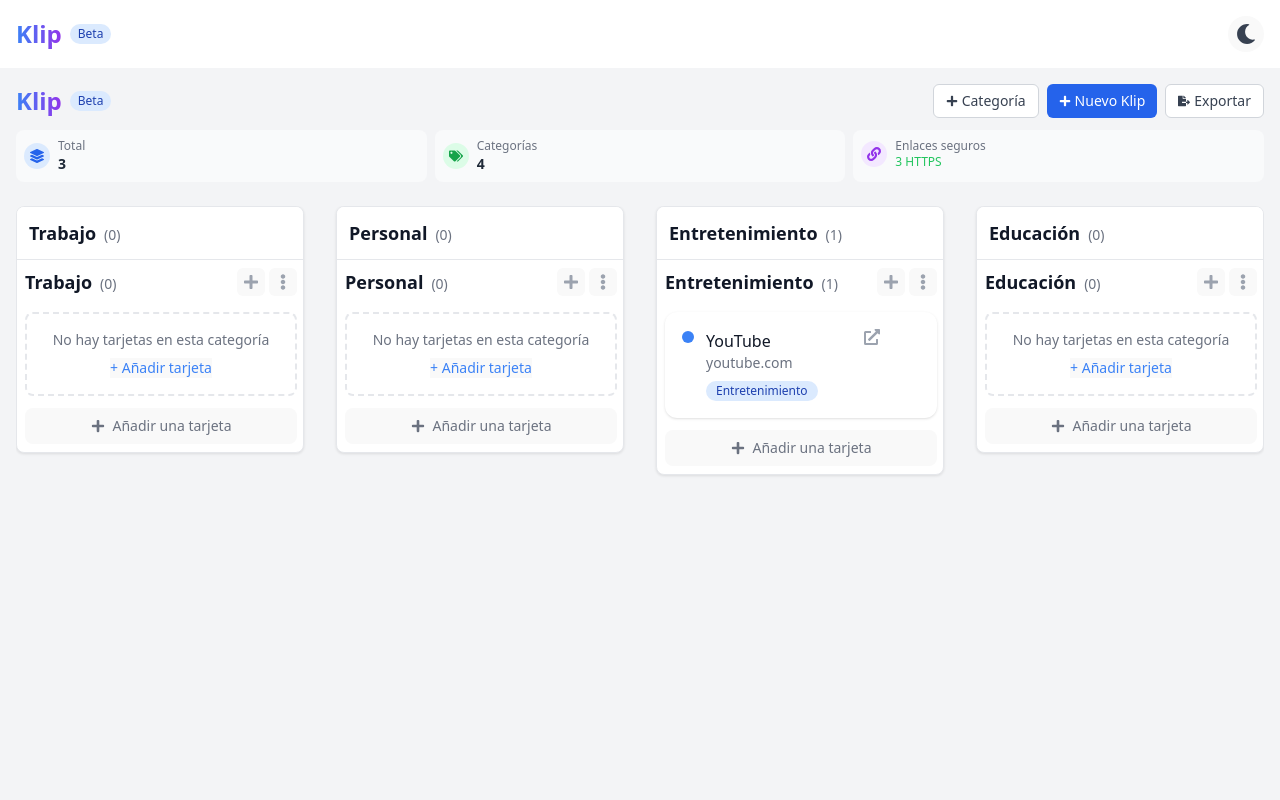
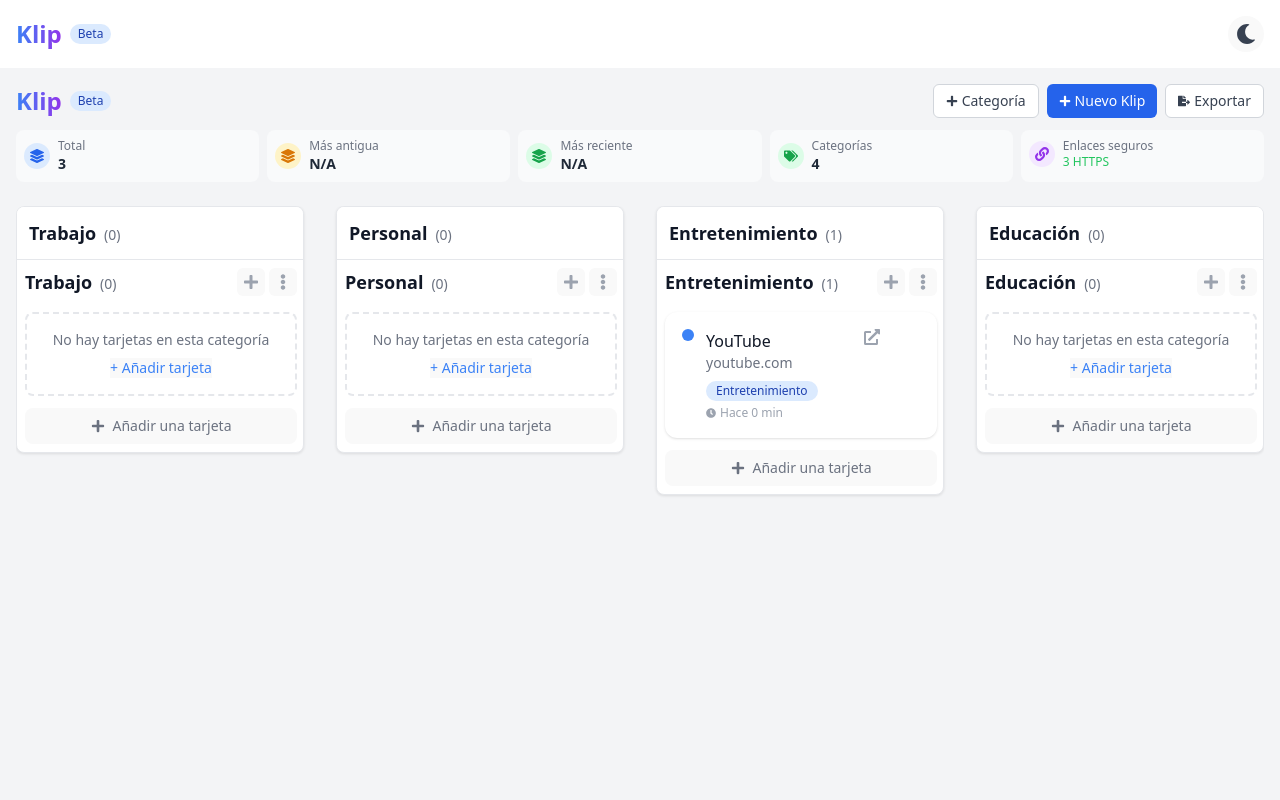
Before and after one commit to JuanFeDS/klip, a React (Vite) app: page / in a window 1280 px wide. Shown: the top 800 px of the page. Built offline with nearby package versions, Linux system fonts and the light colour scheme.

Commit message:
feat ✨: Time statistics are added

```diff
--- a/src/components/CategoryColumn.jsx
+++ b/src/components/CategoryColumn.jsx
@@ -114,6 +114,7 @@ export default function CategoryColumn({
               title={tab.title}
               url={tab.url}
               category={tab.category}
+              createdAt={tab.createdAt || new Date().toISOString()}
               onEdit={() => onEditTab?.(tab)}
               onDelete={() => onDeleteTab?.(tab.id)}
             />
--- a/src/components/Header.jsx
+++ b/src/components/Header.jsx
@@ -26,6 +26,39 @@ export default function Header({ onAddTab, onAddCategory, tabs = [], categories
   const totalCategories = categories.length;
   const httpLinks = tabs.filter(tab => tab.url && tab.url.startsWith('http:')).length;
   const httpsLinks = tabs.filter(tab => tab.url && tab.url.startsWith('https:')).length;
+
+  // Calcular estadísticas de antigüedad
+  const now = new Date();
+  const agesInDays = tabs
+    .map(tab => {
+      const createdAt = tab.createdAt ? new Date(tab.createdAt) : new Date();
+      return Math.floor((now - createdAt) / (1000 * 60 * 60 * 24));
+    })
+    .filter(age => !isNaN(age));
+
+  const averageAge = agesInDays.length > 0
+    ? Math.round(agesInDays.reduce((a, b) => a + b, 0) / agesInDays.length)
+    : 0;
+
+  // Encontrar el klip más reciente
+  const newestTab = tabs.length > 0
+    ? tabs.reduce((newest, tab) => {
+        const tabDate = tab.createdAt ? new Date(tab.createdAt) : new Date(0);
+        const newestDate = newest ? new Date(newest.createdAt || 0) : new Date(0);
+        return tabDate > newestDate ? tab : newest;
+      }, null)
+    : null;
+
+  // Calcular días desde el más reciente
+  const daysSinceNewest = newestTab
+    ? Math.floor((now - new Date(newestTab.createdAt || now)) / (1000 * 60 * 60 * 24))
+    : null;
+
+  const oldestTab = tabs.length > 0
+    ? Math.max(...tabs
+        .map(tab => tab.createdAt ? new Date(tab.createdAt) : now)
+        .map(date => Math.floor((now - date) / (1000 * 60 * 60 * 24))))
+    : 0;
   return (
     <div className="mb-6">
       <div className="flex items-center justify-between mb-3">
@@ -85,9 +118,9 @@ export default function Header({ onAddTab, onAddCategory, tabs = [], categories
       </div>
 
       {/* Panel de estadísticas integrado */}
-      <div className="grid grid-cols-3 gap-2 mb-3">
+      <div className="flex w-full gap-2 mb-3">
         {/* Total de tarjetas */}
-        <div className="bg-gray-50 dark:bg-gray-700 p-2 rounded-lg">
+        <div className="bg-gray-50 dark:bg-gray-700 p-2 rounded-lg flex-1 min-w-0">
           <div className="flex items-center gap-2">
             <div className="p-1.5 rounded-full bg-blue-100 dark:bg-blue-900/30 text-blue-600 dark:text-blue-400">
               <FaLayerGroup className="text-sm" />
@@ -99,8 +132,47 @@ export default function Header({ onAddTab, onAddCategory, tabs = [], categories
           </div>
         </div>
 
+        {/* Klip más antiguo */}
+        <div className="bg-gray-50 dark:bg-gray-700 p-2 rounded-lg flex-1 min-w-0">
+          <div className="flex items-center gap-2">
+            <div className="p-1.5 rounded-full bg-amber-100 dark:bg-amber-900/30 text-amber-600 dark:text-amber-400">
+              <FaLayerGroup className="text-sm" />
+            </div>
+            <div className="min-w-0">
+              <p className="text-xs text-gray-500 dark:text-gray-400 truncate">Más antigua</p>
+              <p className="text-sm font-semibold text-gray-800 dark:text-white">
+                {oldestTab === 0 ? 'N/A' :
+                 oldestTab === 1 ? 'Ayer' :
+                 oldestTab < 30 ? `Hace ${oldestTab} días` :
+                 Math.floor(oldestTab/30) === 1 ? 'Hace 1 mes' :
+                 `Hace ${Math.floor(oldestTab/30)} meses`}
+              </p>
+            </div>
+          </div>
+        </div>
+
+        {/* Klip más reciente */}
+        <div className="bg-gray-50 dark:bg-gray-700 p-2 rounded-lg flex-1 min-w-0">
+          <div className="flex items-center gap-2">
+            <div className="p-1.5 rounded-full bg-green-100 dark:bg-green-900/30 text-green-600 dark:text-green-400">
+              <FaLayerGroup className="text-sm" />
+            </div>
+            <div className="min-w-0">
+              <p className="text-xs text-gray-500 dark:text-gray-400 truncate">Más reciente</p>
+              <p className="text-sm font-semibold text-gray-800 dark:text-white">
+                {!newestTab ? 'N/A' :
+                 daysSinceNewest === 0 ? 'Hoy' :
+                 daysSinceNewest === 1 ? 'Ayer' :
+                 daysSinceNewest < 30 ? `Hace ${daysSinceNewest} días` :
+                 Math.floor(daysSinceNewest/30) === 1 ? 'Hace 1 mes' :
+                 `Hace ${Math.floor(daysSinceNewest/30)} meses`}
+              </p>
+            </div>
+          </div>
+        </div>
+
         {/* Total de categorías */}
-        <div className="bg-gray-50 dark:bg-gray-700 p-2 rounded-lg">
+        <div className="bg-gray-50 dark:bg-gray-700 p-2 rounded-lg flex-1 min-w-0">
           <div className="flex items-center gap-2">
             <div className="p-1.5 rounded-full bg-green-100 dark:bg-green-900/30 text-green-600 dark:text-green-400">
               <FaTags className="text-sm" />
@@ -113,7 +185,7 @@ export default function Header({ onAddTab, onAddCategory, tabs = [], categories
         </div>
 
         {/* Enlaces seguros */}
-        <div className="bg-gray-50 dark:bg-gray-700 p-2 rounded-lg">
+        <div className="bg-gray-50 dark:bg-gray-700 p-2 rounded-lg flex-1 min-w-0">
           <div className="flex items-center gap-2">
             <div className="p-1.5 rounded-full bg-purple-100 dark:bg-purple-900/30 text-purple-600 dark:text-purple-400">
               <FaLink className="text-sm" />
--- a/src/components/TabCard.jsx
+++ b/src/components/TabCard.jsx
@@ -1,6 +1,44 @@
-import { FaExternalLinkAlt, FaTrashAlt, FaEdit, FaCopy } from 'react-icons/fa';
+import { FaExternalLinkAlt, FaTrashAlt, FaEdit, FaCopy, FaClock } from 'react-icons/fa';
 
-export default function TabCard({ title, url, category, onEdit, onDelete }) {
+// Función para calcular los días de antigüedad y el color correspondiente
+const getDaysAgoInfo = (dateString) => {
+  const createdDate = new Date(dateString);
+  const today = new Date();
+  const diffTime = Math.abs(today - createdDate);
+  const diffDays = Math.ceil(diffTime / (1000 * 60 * 60 * 24));
+
+  // Determinar el color basado en los días
+  let colorClass = 'bg-blue-500';
+  if (diffDays > 30) colorClass = 'bg-red-500';
+  else if (diffDays > 7) colorClass = 'bg-amber-500';
+  else if (diffDays > 1) colorClass = 'bg-green-500';
+
+  // Formatear la fecha
+  const formatter = new Intl.RelativeTimeFormat('es', { numeric: 'auto' });
+  let displayText;
+
+  if (diffDays < 1) {
+    const diffHours = Math.ceil(diffTime / (1000 * 60 * 60));
+    if (diffHours < 1) {
+      const diffMinutes = Math.ceil(diffTime / (1000 * 60));
+      displayText = `Hace ${diffMinutes} min`;
+    } else {
+      displayText = `Hace ${diffHours} h`;
+    }
+  } else if (diffDays < 7) {
+    displayText = formatter.format(-diffDays, 'day');
+  } else if (diffDays < 30) {
+    const weeks = Math.floor(diffDays / 7);
+    displayText = formatter.format(-weeks, 'week');
+  } else {
+    const months = Math.floor(diffDays / 30);
+    displayText = formatter.format(-months, 'month');
+  }
+
+  return { days: diffDays, colorClass, displayText };
+};
+
+export default function TabCard({ title, url, category, onEdit, onDelete, createdAt }) {
   const handleCopyUrl = async (e) => {
     e.stopPropagation();
     try {
@@ -17,6 +55,7 @@ export default function TabCard({ title, url, category, onEdit, onDelete }) {
     }
   };
   const domain = new URL(url).hostname.replace('www.', '');
+  const { colorClass, displayText } = createdAt ? getDaysAgoInfo(createdAt) : { colorClass: 'bg-gray-400', displayText: 'Nuevo' };
 
   return (
     <div className="group relative">
@@ -28,7 +67,12 @@ export default function TabCard({ title, url, category, onEdit, onDelete }) {
           className="block p-4 pr-14 rounded-xl shadow bg-white dark:bg-gray-800 hover:shadow-md transition-all duration-200 border border-transparent hover:border-primary/20 relative z-10"
         >
           <div className="flex items-start gap-3">
-            <div className="mt-0.5 flex-shrink-0 w-3 h-3 rounded-full bg-blue-500"></div>
+            <div className="relative group/indicator">
+              <div className={`w-3 h-3 rounded-full ${colorClass} transition-all duration-300 group-hover/indicator:scale-125`}></div>
+              <span className="absolute left-1/2 -translate-x-1/2 -top-6 bg-gray-900 text-white text-xs px-2 py-1 rounded whitespace-nowrap opacity-0 group-hover/indicator:opacity-100 pointer-events-none transition-opacity duration-200">
+                {displayText}
+              </span>
+            </div>
             <div className="flex-1 min-w-0">
               <h3 className="text-base font-medium text-gray-900 dark:text-white truncate">
                 {title}
@@ -41,6 +85,10 @@ export default function TabCard({ title, url, category, onEdit, onDelete }) {
                   {category}
                 </span>
               )}
+              <div className="flex items-center mt-1 text-xs text-gray-400">
+                <FaClock className="mr-1" size={10} />
+                <span>{displayText}</span>
+              </div>
             </div>
             <FaExternalLinkAlt className="flex-shrink-0 text-gray-400 group-hover:text-primary transition-colors" />
           </div>
```
